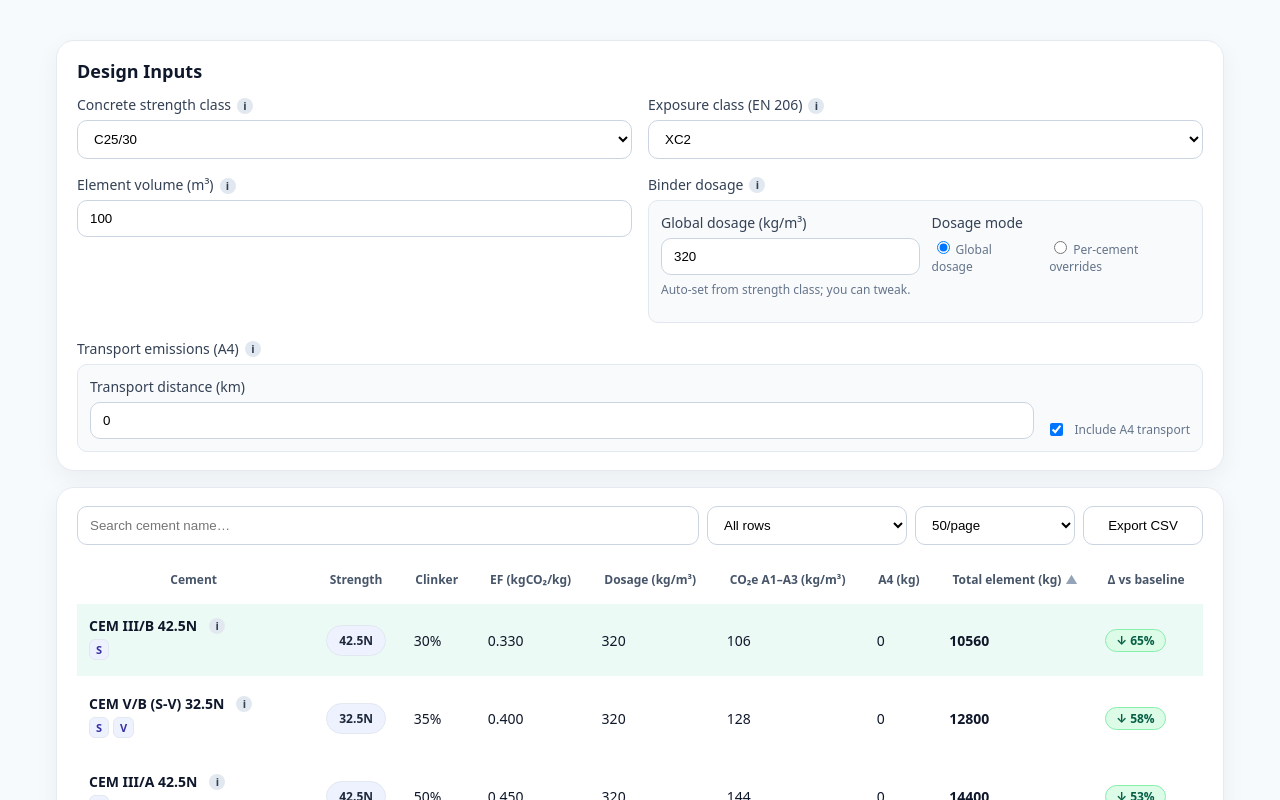
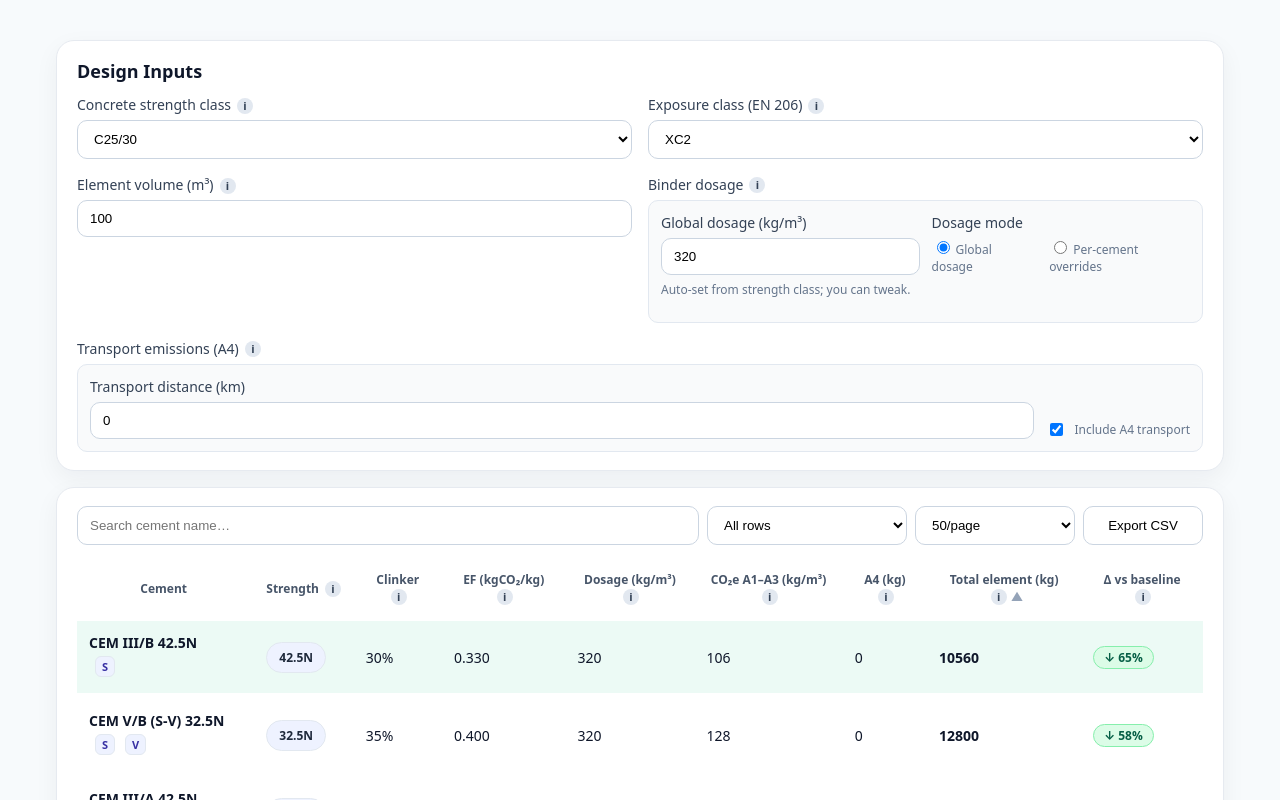
Before and after one commit to MarioSorgente/cement-lca, a Next.js app: page / in a window 1280 px wide. Shown: the top 800 px of the page. Built offline with nearby package versions, Linux system fonts and the light colour scheme.

Commit message:
Update ResultsTable.tsx

```diff
--- a/components/ResultsTable.tsx
+++ b/components/ResultsTable.tsx
@@ -6,12 +6,12 @@ type SortKey =
 type Scope = 'all' | 'compatible' | 'common'
 
 const SCM_MEANINGS: Record<string, string> = {
-  S: 'GGBS / Slag: improves chloride resistance & lowers CO₂',
-  V: 'Fly ash: moderates heat; slower early strength; CO₂ cut',
-  P: 'Natural pozzolana: long-term strength; CO₂ cut',
-  LL: 'High-purity limestone: workability & modest CO₂ cut',
-  CC: 'Calcined clay: strong CO₂ cut when blended with limestone',
-  OPC: 'Ordinary Portland cement (no SCMs)',
+  S: 'GGBS / Slag: improves chloride resistance & lowers CO₂.',
+  V: 'Fly ash: moderates heat; slower early strength; CO₂ cut.',
+  P: 'Natural pozzolana: long-term strength; CO₂ cut.',
+  LL: 'High-purity limestone: workability & modest CO₂ cut.',
+  CC: 'Calcined clay: strong CO₂ cut when blended with limestone.',
+  OPC: 'Ordinary Portland cement (no SCMs).',
 }
 
 interface Props {
@@ -45,11 +45,11 @@ export default function ResultsTable({
   dosageMode, perCementDosage, onPerCementDosageChange
 }: Props) {
 
-  // Find the single worst non-baseline row (closest to 0% reduction; can be negative).
+  // pick a single worst (closest to baseline) among non-baseline rows
   const worstNonBaselineId = useMemo(() => {
     const pool = rows.filter(r => r.cement.id !== baselineId)
     if (!pool.length) return undefined
-    // Smaller reductionPct is worse (<= 0 is even worse than small positive).
+    // smaller reduction% is worse (negatives are even worse)
     const worst = pool.reduce((m, r) => (r.gwpReductionPct < m.gwpReductionPct ? r : m), pool[0])
     return worst.cement.id
   }, [rows, baselineId])
@@ -78,17 +78,42 @@ export default function ResultsTable({
         <table className="table">
           <thead>
             <tr>
-              <Th k="cement" label="Cement" sortKey={sortKey} sortDir={sortDir} onSortChange={onSortChange}/>
-              <Th k="strength" label="Strength" sortKey={sortKey} sortDir={sortDir} onSortChange={onSortChange}/>
-              <Th k="clinker" label="Clinker" sortKey={sortKey} sortDir={sortDir} onSortChange={onSortChange}/>
-              <Th k="ef" label="EF (kgCO₂/kg)" sortKey={sortKey} sortDir={sortDir} onSortChange={onSortChange}/>
-              <Th k="dosage" label="Dosage (kg/m³)" sortKey={sortKey} sortDir={sortDir} onSortChange={onSortChange}/>
-              <Th k="a1a3" label="CO₂e A1–A3 (kg/m³)" sortKey={sortKey} sortDir={sortDir} onSortChange={onSortChange}/>
-              <Th k="a4" label="A4 (kg)" sortKey={sortKey} sortDir={sortDir} onSortChange={onSortChange}/>
-              <Th k="total" label="Total element (kg)" sortKey={sortKey} sortDir={sortDir} onSortChange={onSortChange}/>
-              <Th k="reduction" label="Δ vs baseline" sortKey={sortKey} sortDir={sortDir} onSortChange={onSortChange}/>
+              <Th k="cement" label="Cement" sortKey={sortKey} sortDir={sortDir} onSortChange={onSortChange} />
+              <Th
+                k="strength" label="Strength" sortKey={sortKey} sortDir={sortDir} onSortChange={onSortChange}
+                info="EN 197 strength class (e.g., 32.5N, 42.5R)."
+              />
+              <Th
+                k="clinker" label="Clinker" sortKey={sortKey} sortDir={sortDir} onSortChange={onSortChange}
+                info="Estimated clinker fraction of the cement."
+              />
+              <Th
+                k="ef" label="EF (kgCO₂/kg)" sortKey={sortKey} sortDir={sortDir} onSortChange={onSortChange}
+                info="Emission factor of the binder (A1–A3), kg CO₂ per kg of cement."
+              />
+              <Th
+                k="dosage" label="Dosage (kg/m³)" sortKey={sortKey} sortDir={sortDir} onSortChange={onSortChange}
+                info="Binder mass per cubic metre of concrete."
+              />
+              <Th
+                k="a1a3" label="CO₂e A1–A3 (kg/m³)" sortKey={sortKey} sortDir={sortDir} onSortChange={onSortChange}
+                info="Per-m³ emissions from materials & manufacturing, i.e. dosage × EF."
+              />
+              <Th
+                k="a4" label="A4 (kg)" sortKey={sortKey} sortDir={sortDir} onSortChange={onSortChange}
+                info="Transport emissions for your distance × volume (if enabled)."
+              />
+              <Th
+                k="total" label="Total element (kg)" sortKey={sortKey} sortDir={sortDir} onSortChange={onSortChange}
+                info="A1–A3 × element volume + A4 transport."
+              />
+              <Th
+                k="reduction" label="Δ vs baseline" sortKey={sortKey} sortDir={sortDir} onSortChange={onSortChange}
+                info="Percent improvement vs the worst OPC baseline (bigger is better)."
+              />
             </tr>
           </thead>
+
           <tbody>
             {rows.map(r => {
               const isSel = selectedId === r.cement.id
@@ -97,11 +122,7 @@ export default function ResultsTable({
               const isWorst = r.cement.id === worstNonBaselineId
               const dim = !r.exposureCompatible
 
-              // Row background logic:
-              // - Baseline: strong red wash
-              // - Worst (non-baseline): light red wash
-              // - Best: light green wash
-              // - Others: neutral
+              // Row tints: baseline strong red, worst light red, best light green, others neutral
               let rowStyle: React.CSSProperties = {}
               if (isBase) {
                 rowStyle = { boxShadow: 'inset 0 0 0 9999px rgba(239,68,68,0.16)', borderColor: '#fecaca' }
@@ -131,27 +152,17 @@ export default function ResultsTable({
                     style={{ borderLeft: `6px solid ${isBest ? '#10b981' : (isBase ? '#ef4444' : '#e5e7eb')}`, ...rowStyle }}>
                   <td>
                     <div className="cell-title">
-                      <div className="title ihelp-container">
-                        {r.cement.cement_type}
-                        {/* Info icon on hover */}
-                        <span className="tooltip-wrapper ihelp" aria-label="What do these columns mean?">
-                          <span className="tooltip-icon">i</span>
-                          <span className="tooltip-box tooltip-right">
-                            <b>EF</b>: CO₂ per kg of binder (A1–A3).<br/>
-                            <b>Dosage</b>: Binder kg per m³ of concrete.<br/>
-                            <b>A1–A3</b>: CO₂ per m³ from materials & manufacturing.<br/>
-                            <b>A4</b>: Transport CO₂ for your distance/volume.<br/>
-                            <b>Total</b>: A1–A3 × volume + A4.<br/>
-                            <b>Δ vs baseline</b>: % better than worst OPC baseline.
-                          </span>
-                        </span>
-                      </div>
+                      <div className="title">{r.cement.cement_type}</div>
                       <div className="subtitle">
-                        {scmBadge.map((t, i) => (
-                          <span key={i} className="tag" title={SCM_MEANINGS[t] ?? t} aria-label={SCM_MEANINGS[t] ?? t}>
-                            {t}
-                          </span>
-                        ))}
+                        {scmBadge.map((t, i) => {
+                          const meaning = SCM_MEANINGS[t] ?? t
+                          return (
+                            <span key={i} className="tag tooltip-wrapper" aria-label={meaning}>
+                              <span>{t}</span>
+                              <span className="tooltip-box tooltip-right">{meaning}</span>
+                            </span>
+                          )
+                        })}
                       </div>
                     </div>
                   </td>
@@ -198,24 +209,33 @@ export default function ResultsTable({
   )
 }
 
+/* ---------- header cell with sort + info ---------- */
 function Th({
-  k, label, sortKey, sortDir, onSortChange
+  k, label, sortKey, sortDir, onSortChange, info
 }: {
   k: SortKey
   label: string
   sortKey: SortKey
   sortDir: 'asc' | 'desc'
   onSortChange: (k: SortKey) => void
+  info?: string
 }) {
   const active = sortKey === k
   return (
-    <th
-      onClick={() => onSortChange(k)}
-      className={active ? `th-sort th-${sortDir}` : 'th-sort'}
-      role="button"
-      tabIndex={0}
-    >
-      {label}
+    <th className={active ? `th-sort th-${sortDir}` : 'th-sort'} role="button" tabIndex={0}
+        onClick={() => onSortChange(k)}>
+      <span className="th-label">{label}</span>
+      {info && (
+        <span
+          className="tooltip-wrapper th-help"
+          onClick={(e) => e.stopPropagation()}
+          onKeyDown={(e) => e.stopPropagation()}
+          aria-label={info}
+        >
+          <span className="tooltip-icon">i</span>
+          <span className="tooltip-box tooltip-right">{info}</span>
+        </span>
+      )}
       <span className="sort-caret">{active ? (sortDir === 'asc' ? '▲' : '▼') : ''}</span>
     </th>
   )
```
